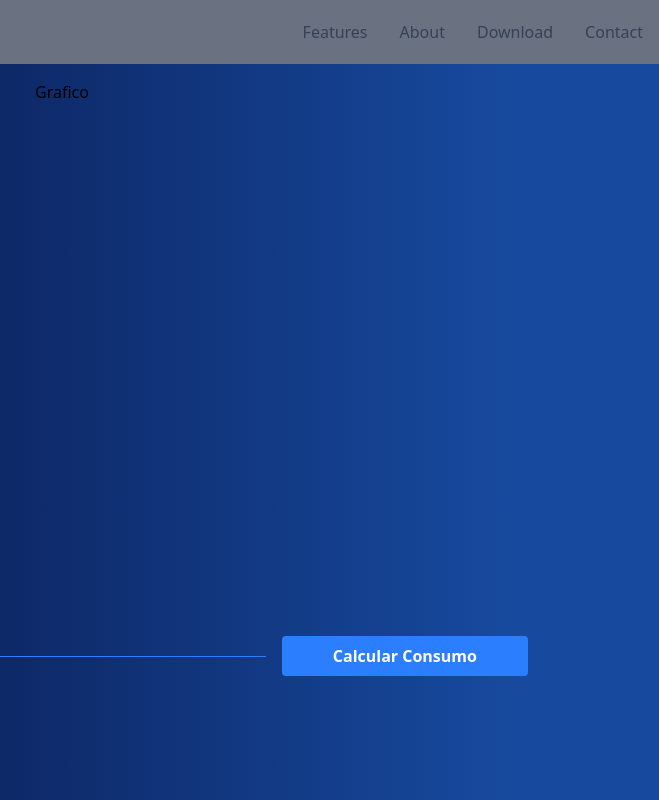
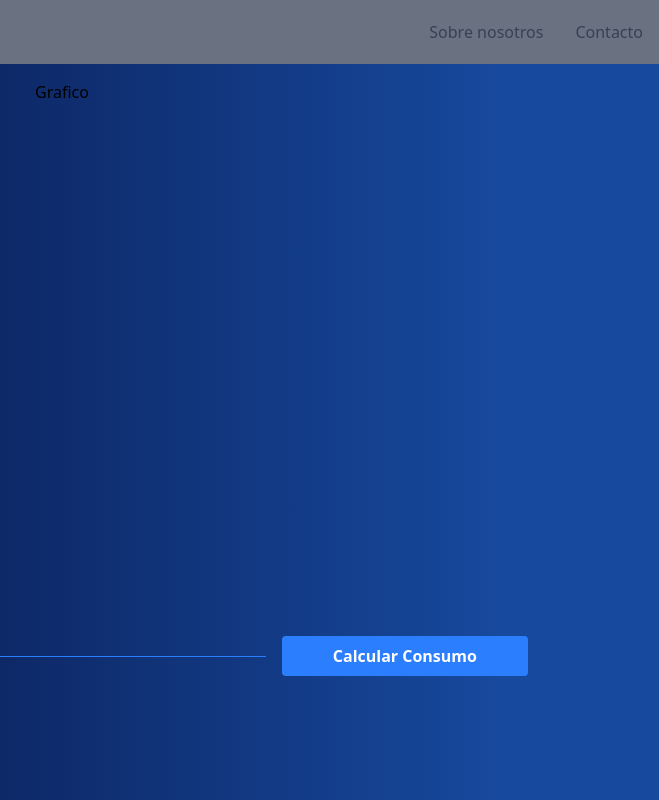
Before and after one commit to CarlosVasquez13/electricity-consumption, an Astro site: page / in a window 1280 px wide. Shown: the full height of the page, 621-1280 px from the left. Built offline with nearby package versions, Linux system fonts and the light colour scheme; Astro itself is replaced by a stand-in of ours.

Commit message:
Update Header.astro

```diff
--- a/src/components/Header.astro
+++ b/src/components/Header.astro
@@ -24,16 +24,11 @@
         <!-- Navigation Links -->
         <nav class="flex space-x-8">
             <a href="#" class="text-gray-700 hover:text-black">
-                Features
+                Sobre nosotros
             </a>
+
             <a href="#" class="text-gray-700 hover:text-black">
-                About
-            </a>
-            <a href="#" class="text-gray-700 hover:text-black">
-                Download
-            </a>
-            <a href="#" class="text-gray-700 hover:text-black">
-                Contact
+                Contacto
             </a>
         </nav>
     </div>
```
